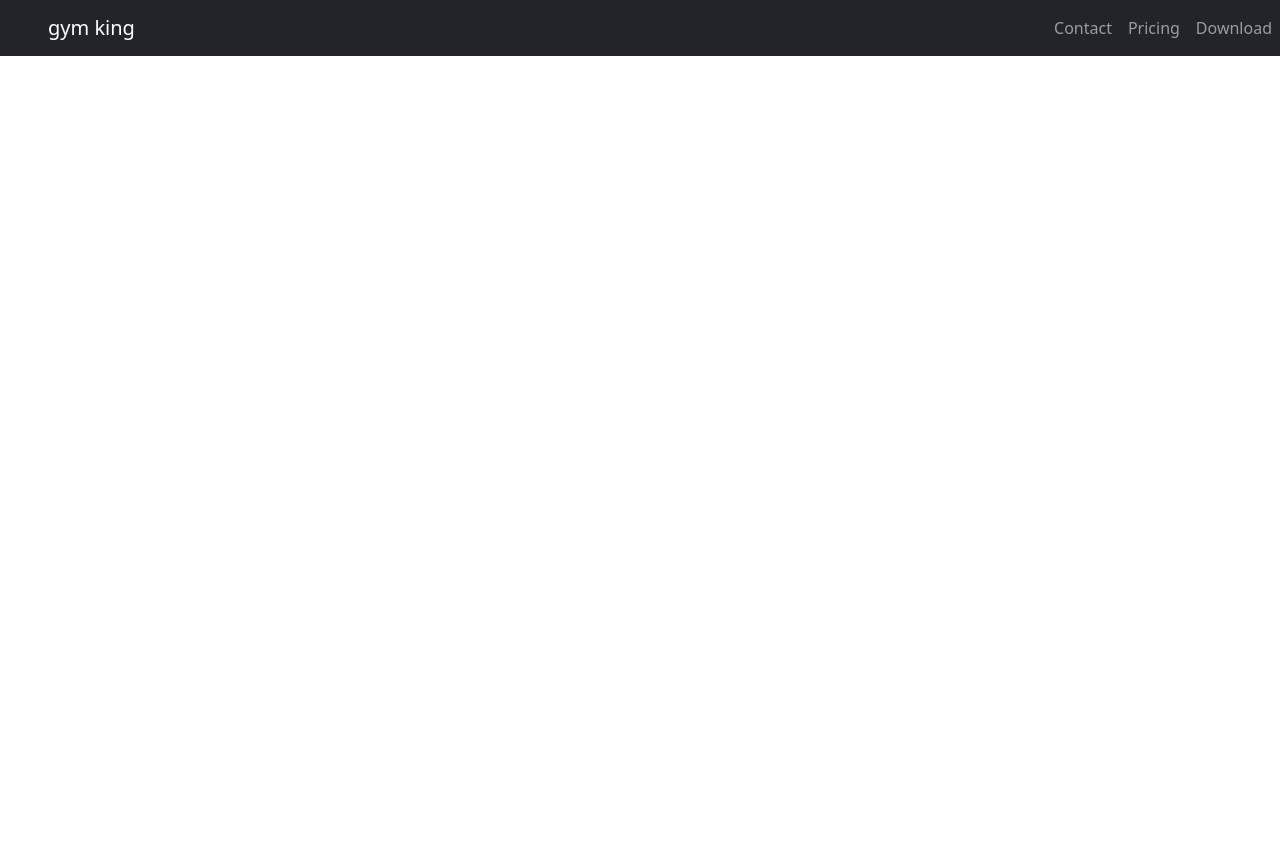
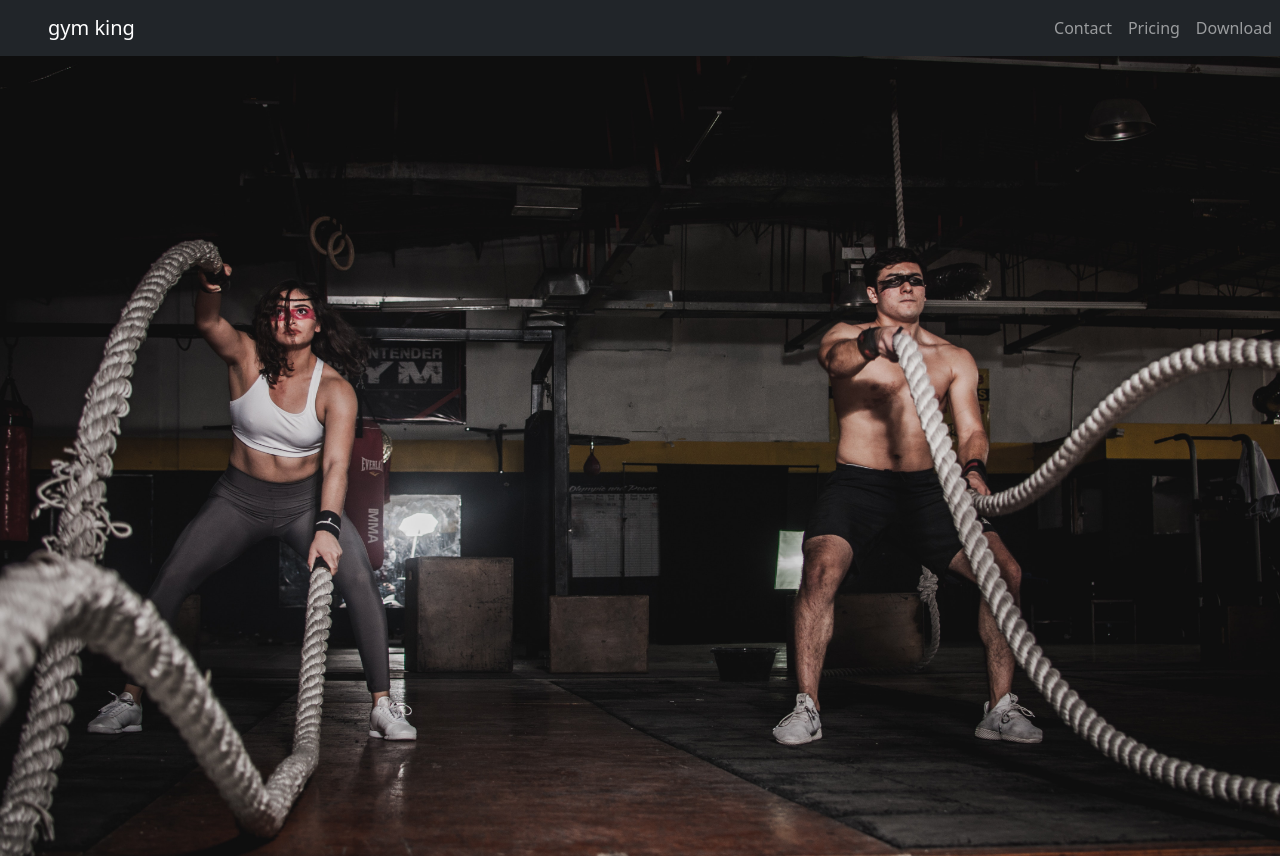
Before and after one commit to bakuganmw/front-gym, a React (Create React App) app: page / in a window 1280 px wide. Before the commit the page ends 800 px from the top, so only its background shows below. Built offline with nearby package versions, Linux system fonts and the light colour scheme.

Commit message:
hero section beginning

```diff
--- a/src/App.js
+++ b/src/App.js
@@ -1,10 +1,9 @@
-
-import NavbarCom from './components/NavbarCom/indeks';
-import '../node_modules/bootstrap/dist/css/bootstrap.min.css';
+import MainPage from './pages/MainPage';
 function App() {
   return (
     <div>
-      <NavbarCom></NavbarCom>
+      <MainPage></MainPage>
+
     </div>
   );
 }
--- /dev/null
+++ b/src/components/HeroSection/HeroElements.css
@@ -0,0 +1,23 @@
+#image{
+    width: 100%;
+    height: 100%;
+}
+
+#imgContainer{
+    position: absolute;
+    top: 0;
+    right: 0;
+    bottom: 0;
+    left: 0;
+    overflow: hidden;
+}
+
+#Container{
+    background: red;
+  display: flex;
+  justify-content: center;
+  align-items: center;
+  padding: 0 30px;
+  height: 800px;
+  position: relative;
+}
--- /dev/null
+++ b/src/components/HeroSection/indeks.js
@@ -0,0 +1,14 @@
+import React from "react";
+import bg from "../../images/bg.jpg";
+import '../HeroSection/HeroElements.css'
+const HeroSection = () => {
+  return (
+    <div id='Container'>
+      <div id='imgContainer'>
+        <img id='image'src={bg}></img>
+      </div>
+    </div>
+  );
+};
+
+export default HeroSection;
--- a/src/index.css
+++ /dev/null
@@ -1,13 +0,0 @@
-body {
-  margin: 0;
-  font-family: -apple-system, BlinkMacSystemFont, 'Segoe UI', 'Roboto', 'Oxygen',
-    'Ubuntu', 'Cantarell', 'Fira Sans', 'Droid Sans', 'Helvetica Neue',
-    sans-serif;
-  -webkit-font-smoothing: antialiased;
-  -moz-osx-font-smoothing: grayscale;
-}
-
-code {
-  font-family: source-code-pro, Menlo, Monaco, Consolas, 'Courier New',
-    monospace;
-}
--- a/src/index.js
+++ b/src/index.js
@@ -1,6 +1,5 @@
 import React from 'react';
 import ReactDOM from 'react-dom/client';
-import './index.css';
 import App from './App';
 
 const root = ReactDOM.createRoot(document.getElementById('root'));
--- /dev/null
+++ b/src/pages/MainPage.js
@@ -0,0 +1,14 @@
+import React from 'react'
+import NavbarCom from '../components/NavbarCom/indeks';
+import HeroSection from '../components/HeroSection/indeks';
+import '../../node_modules/bootstrap/dist/css/bootstrap.min.css';
+const MainPage = () => {
+  return (
+    <div>
+        <NavbarCom></NavbarCom>
+        <HeroSection></HeroSection>
+    </div>
+  )
+}
+
+export default MainPage
```
Also changed, not shown: src/images/bg.jpg (added).
